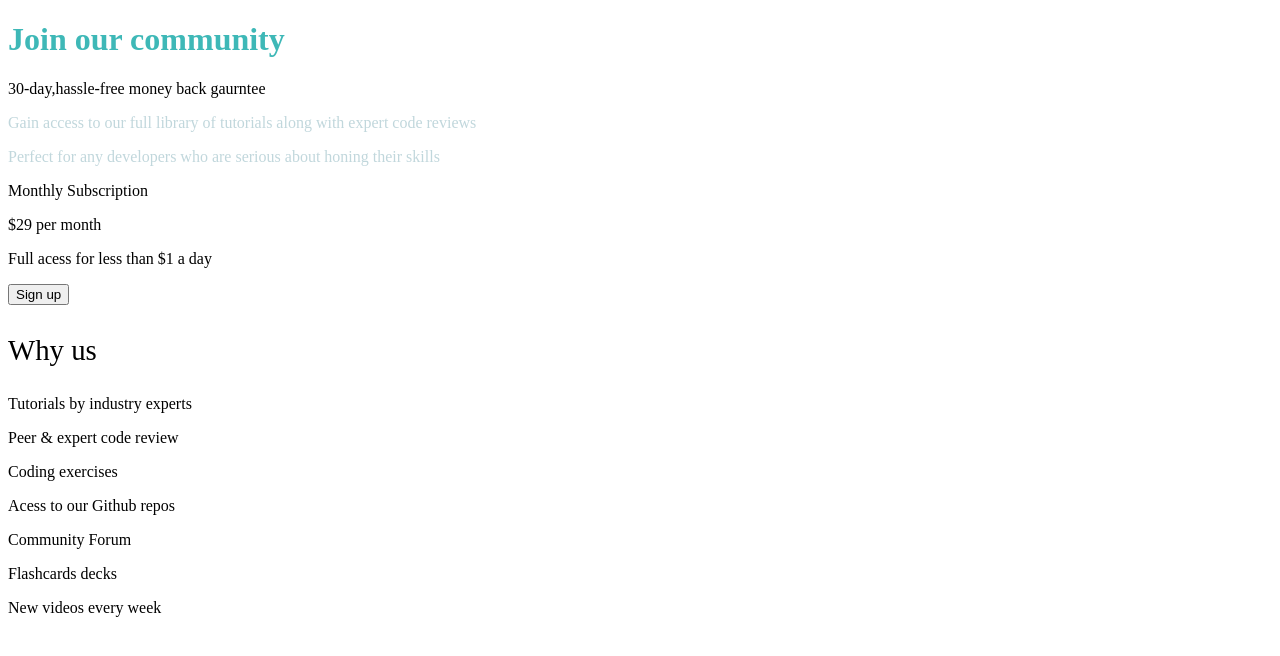
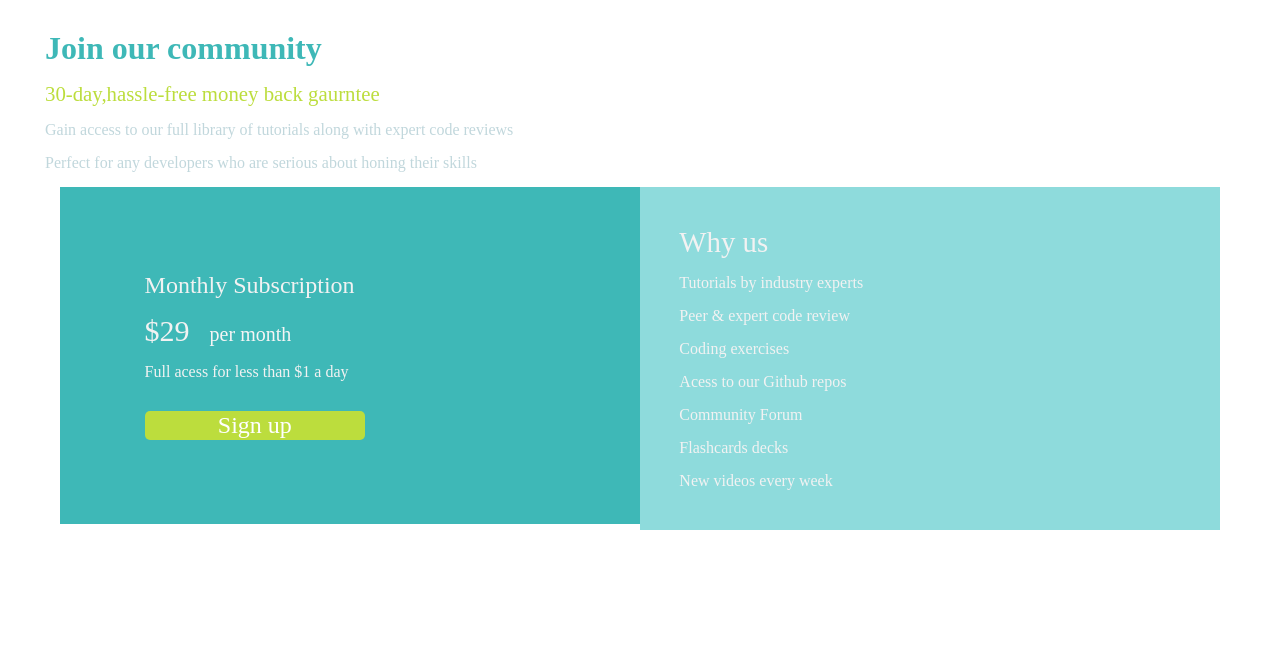
Before and after one commit to prachi525/prachi5, a plain HTML site: page index.html in a window 1280 px wide. Drawn offline with Linux system fonts and the light colour scheme; files whose address does not match are found by name.

Commit message:
Add files via upload

```diff
--- a/index.html
+++ b/index.html
@@ -7,7 +7,7 @@
     <p class="evs">30-day,hassle-free money back gaurntee</p>
     <p style="color:rgb(193,215,220)">Gain access to our full library  of tutorials along with expert code reviews </p>
     <p style="color:rgb(193,215,220)">Perfect for any developers who are serious about honing their skills</p>
-    <link rel="stylesheet" href="C:\Users\hp\Desktop\project_\style1.css">
+    <link rel="stylesheet" href="C:\Users\hp\Desktop\project_\style.css">
     </head>
 	<body>
     <div class="container">
```
